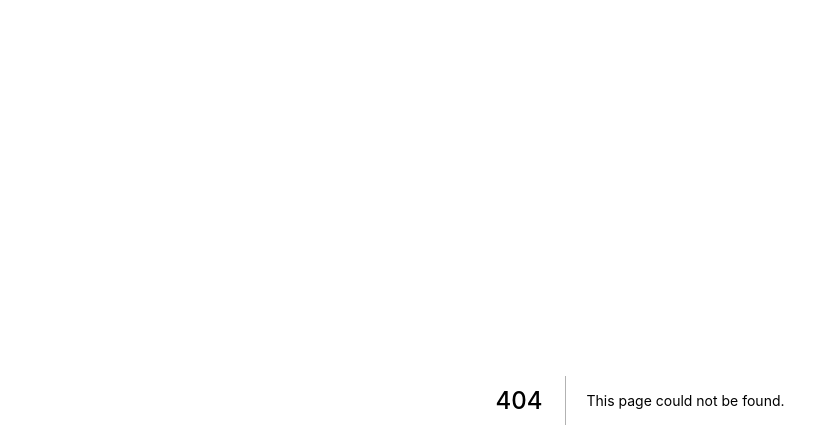
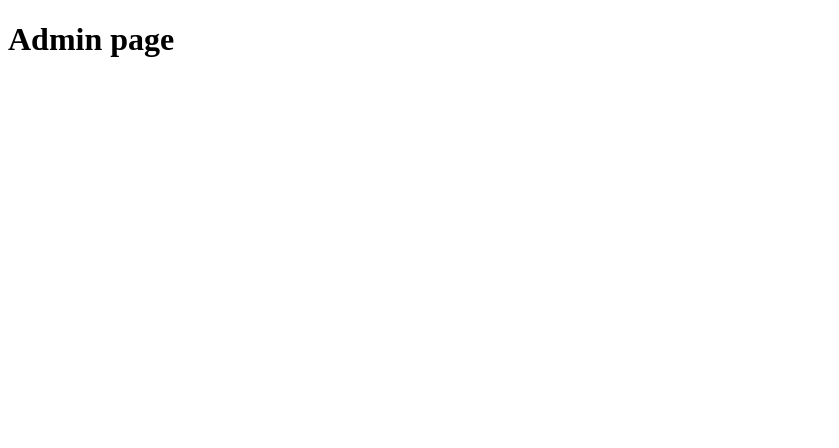
Before and after one commit to aronbergman/interview-react-app, a Next.js app: page /admin in a window 1280 px wide. Before the commit this address had no page. Shown: the top 448 px of the page, without its empty margins (0-839 px from the left). Built offline with nearby package versions, Linux system fonts and the light colour scheme.

Commit message:
Add Layout and sass support

```diff
--- a/package.json
+++ b/package.json
@@ -10,6 +10,8 @@
   "dependencies": {
     "@zeit/next-source-maps": "^0.0.3",
     "next": "9.3.5",
+    "sass": "^1.26.3",
+    "node-sass": "^4.13.1",
     "react": "16.13.1",
     "react-dom": "16.13.1"
   },
--- /dev/null
+++ b/pages/admin/index.js
@@ -0,0 +1,10 @@
+import React from 'react'
+import AdminLayout from '../../src/hoc/Layout/Admin.layout';
+
+const HomePageComponent = () => (
+    <AdminLayout>
+        <h1>Admin page</h1>
+    </AdminLayout>
+)
+
+export default HomePageComponent
--- /dev/null
+++ b/src/hoc/Layout/Admin.layout.jsx
@@ -0,0 +1,8 @@
+import React from 'react'
+import classes from './Admin.module.scss'
+
+const AdminLayout = ({ children }) => (
+    <div className={classes.AdminLayout}>{children}</div>
+)
+
+export default AdminLayout
--- /dev/null
+++ b/src/hoc/Layout/Admin.module.scss
@@ -0,0 +1,3 @@
+.AdminLayout {
+  width: 700px;
+}
--- /dev/null
+++ b/src/hoc/Layout/Global.layout.jsx
@@ -0,0 +1,8 @@
+import React from 'react'
+import classes from './Global.module.scss'
+
+const GlobalLayout = ({children}) => (
+    <div className={classes.GlobalLayout}>{children}</div>
+)
+
+export default GlobalLayout
--- /dev/null
+++ b/src/hoc/Layout/Global.module.scss
@@ -0,0 +1,3 @@
+.GlobalLayout {
+  width: 700px;
+}
```
Also changed, not shown: pages/index.js (+7 -15 lines), src/containers/Interview/Interview.jsx (added), 1 other file (tests, documents, lock files or other folders).
